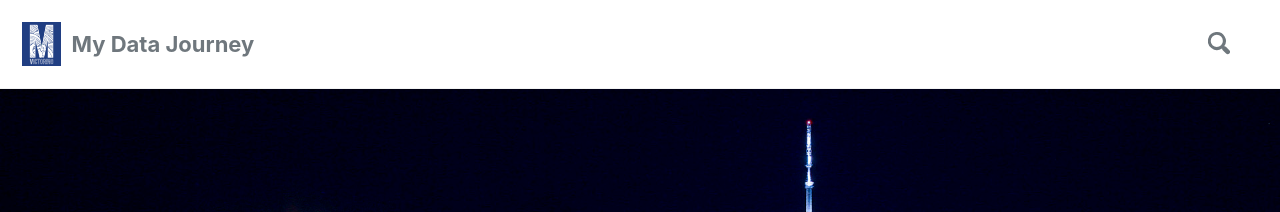
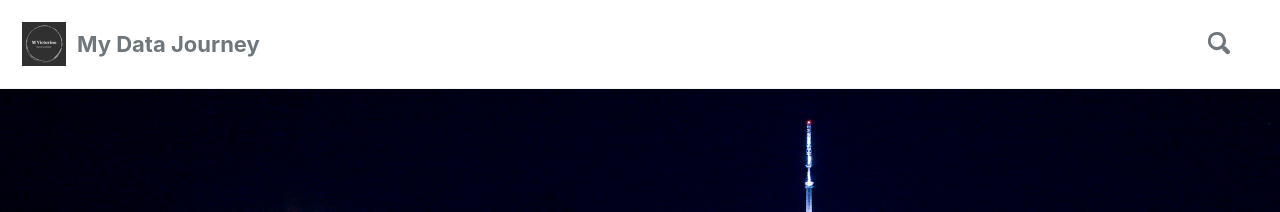
Before and after one commit to marcellovictorino/marcellovictorino.github.io, a Jekyll site: the page built from index.html, in a window 1280 px wide. Shown: the top 212 px of the page. Built offline with Jekyll 4.4.1, drawn with Linux system fonts in a browser that asks for light colours; cached includes are drawn as plain includes; the list of posts is cut into pages by our own code.

Commit message:
new logo

```diff
--- a/_config.yml
+++ b/_config.yml
@@ -24,7 +24,7 @@
 baseurl                  : "marcellovictorino.github.io" # the subpath of your site, e.g. "/blog"
 repository               : "marcellovictorino/marcellovictorino.github.io" # GitHub username/repo-name e.g. "mmistakes/minimal-mistakes"
 teaser                   : # path of fallback teaser image, e.g. "/assets/images/500x300.png"
-logo                     : "/images/logo_victorino3_77x88.png" # path of logo image to display in the masthead, e.g. "/assets/images/88x88.png"
+logo                     : "/images/logo_victorino_88x88.png" #"/images/logo_victorino3_77x88.png"
 masthead_title           : # overrides the website title displayed in the masthead, use " " for no title
 # breadcrumbs            : false # true, false (default)
 words_per_minute         : 200
```
